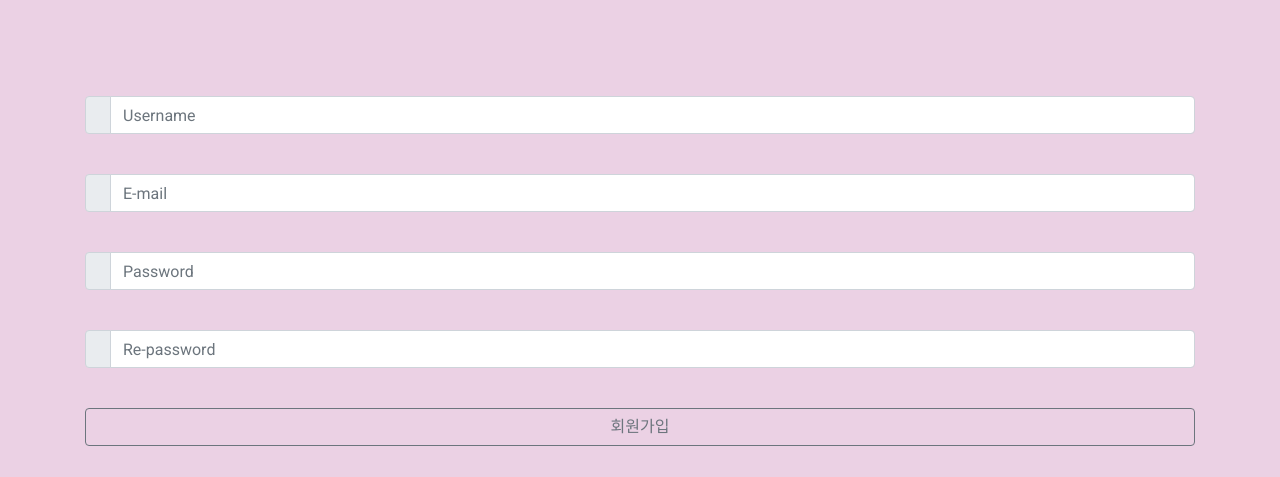
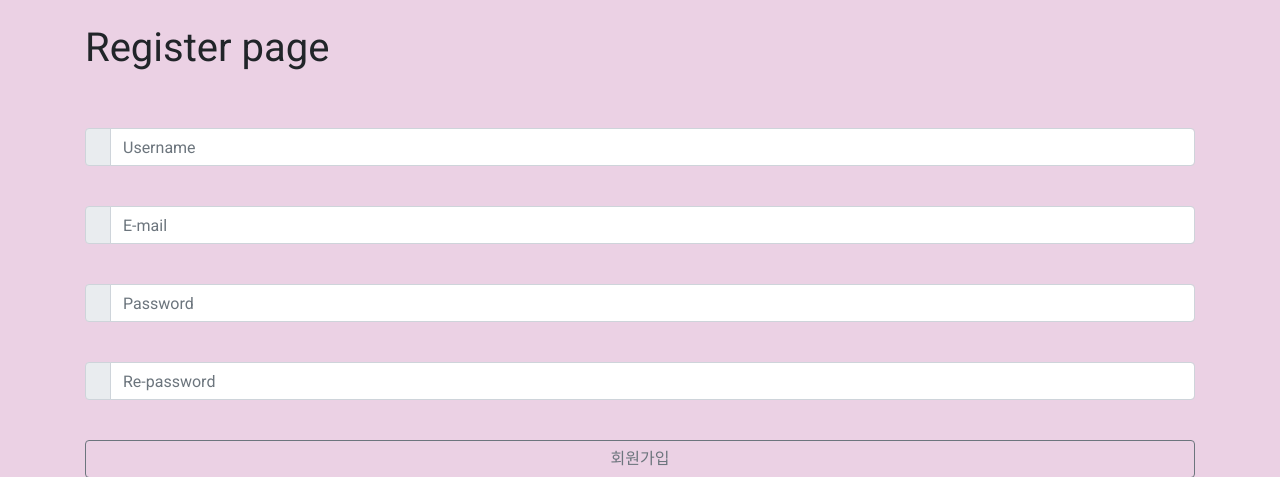
Before and after one commit to wldusdhso/likelion_ideaton2, a Django app: page /register/ in a window 1280 px wide. Shown: the part 56-533 px from the top of the page. Run offline with Django 3.2, Linux system fonts and the light colour scheme; some libraries are stand-ins or nearby versions.

Commit message:
register

```diff
--- a/decisionProject/main/templates/register.html
+++ b/decisionProject/main/templates/register.html
@@ -12,10 +12,9 @@
 </head>
 <body>
     {% extends 'base.html' %} {% block content %}
-
+<h1>Register page</h1>
 <form action="{% url 'main:register' %}" method="POST">
     {% csrf_token %}
-    <br>
     <br>
     <br>
     <div class="input-group mb-3">
```
